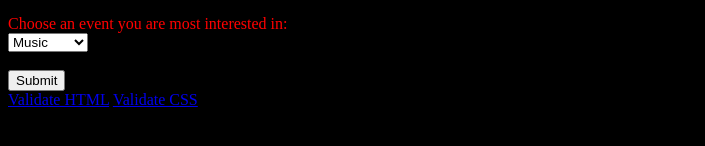
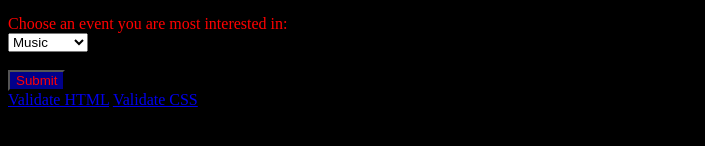
Before and after one commit to Colvill44/Basic-Website-Design, a plain HTML site: page itis3135/forms.html in a window 1280 px wide. Shown: the part 558-704 px from the top of the page, without its empty margins (0-705 px from the left). Drawn offline with Linux system fonts and the light colour scheme.

Commit message:
Update forms.html

```diff
--- a/itis3135/forms.html
+++ b/itis3135/forms.html
@@ -21,7 +21,7 @@
 		background-color: black;
 	}
 
-	.submit {
+	#submit {
 		background-color: darkblue;
 		color: red;
 	}
```
